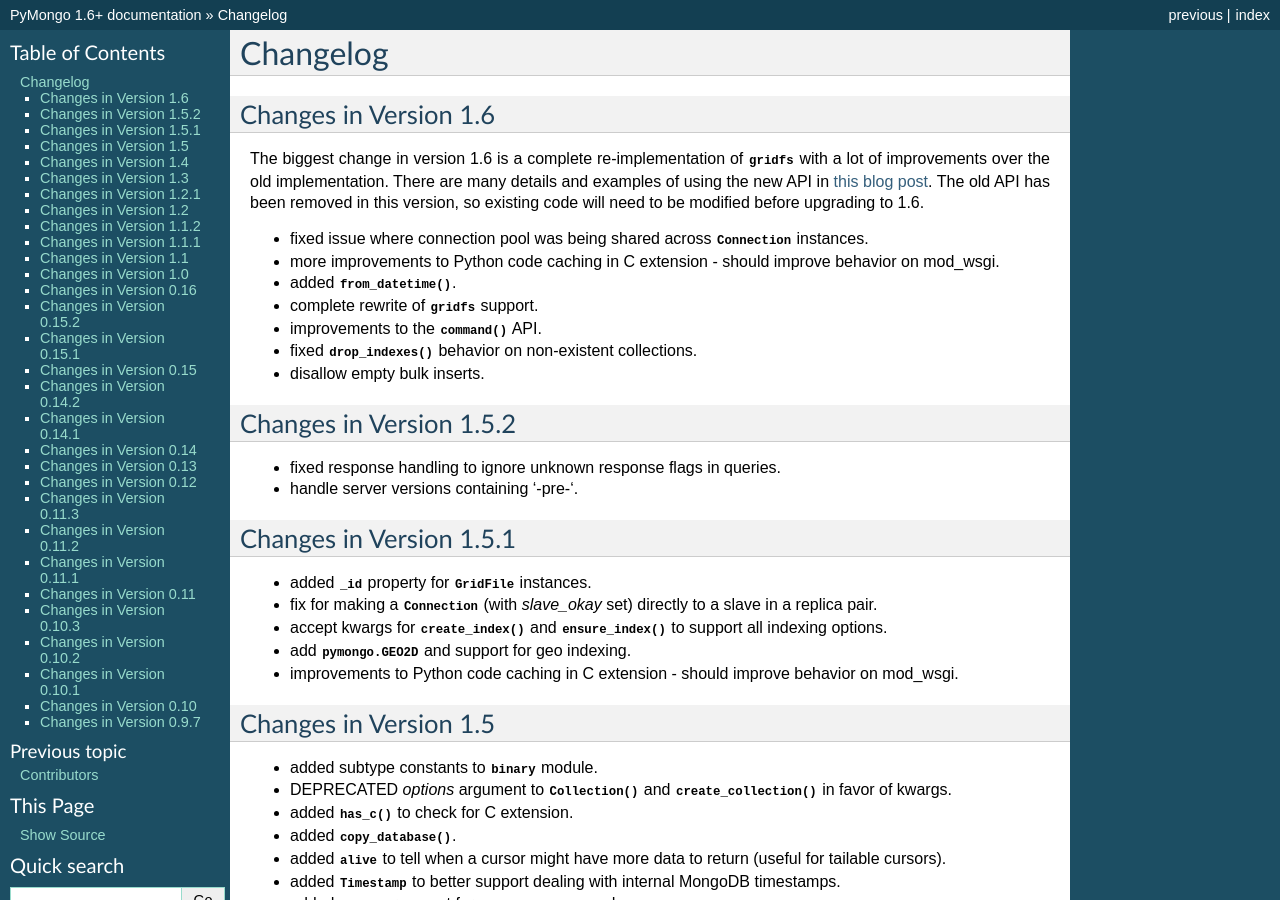
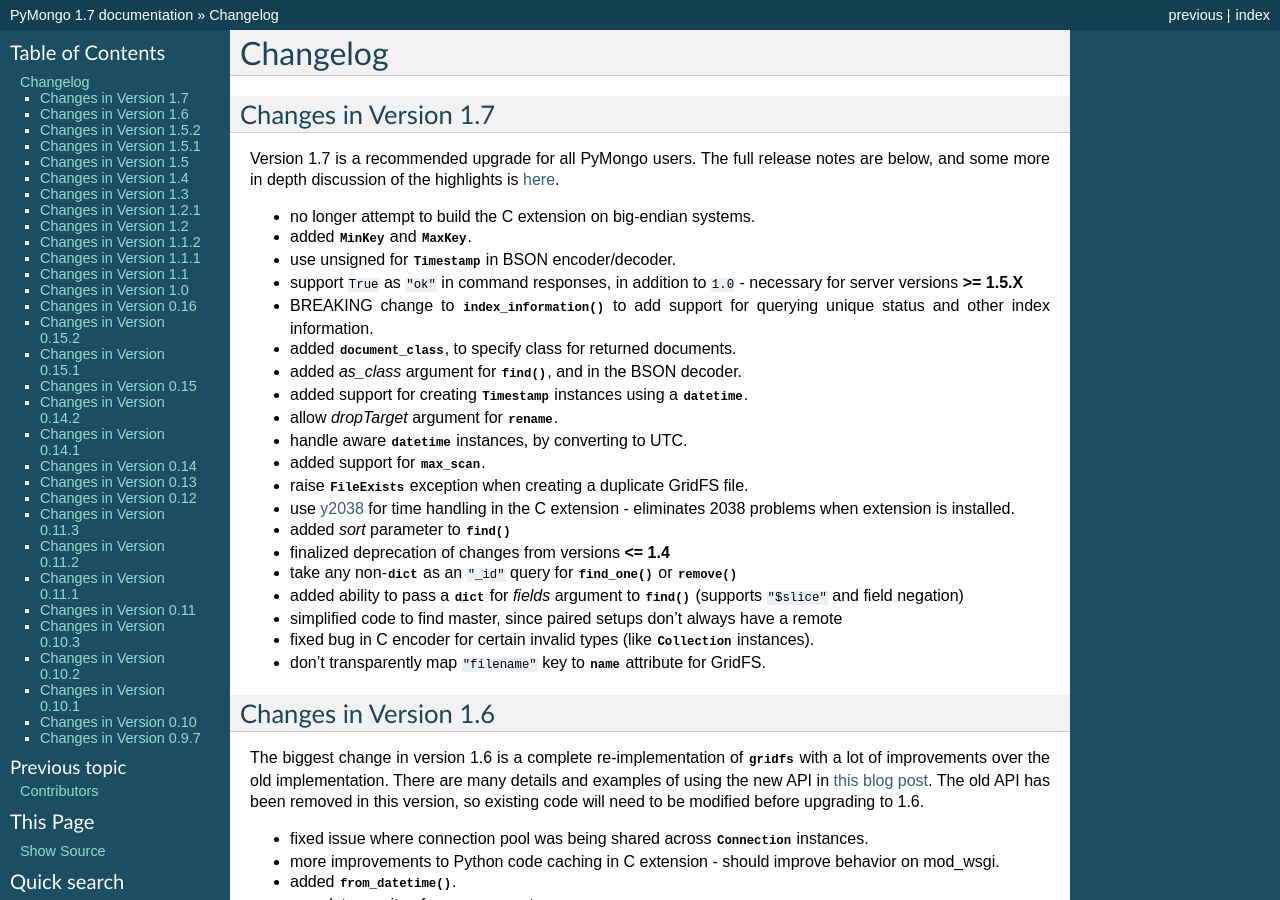
Before and after one commit to mongodb/mongo-python-driver, a Sphinx documentation site: the page built from doc/changelog.rst, in a window 1280 px wide and 900 px high. Built offline with Sphinx 7.4.7, drawn with Linux system fonts in a browser that asks for light colours; pages that are not in the unit, such as notebooks, are missing from menus; some of the changed text lies outside the part shown.

Commit message:
BUMP 1.7 - see changelog for details

```diff
--- a/doc/api/pymongo/index.rst
+++ b/doc/api/pymongo/index.rst
@@ -31,5 +31,7 @@
    son
    son_manipulator
    timestamp
+   min_key
+   max_key
    json_util
    cursor_manager
--- a/doc/changelog.rst
+++ b/doc/changelog.rst
@@ -1,5 +1,52 @@
 Changelog
 =========
+
+Changes in Version 1.7
+----------------------
+
+Version 1.7 is a recommended upgrade for all PyMongo users. The full release notes are below, and some more in depth discussion of the highlights is `here <http://dirolf.com/2010/06/17/pymongo-1.7-released.html>`_.
+
+- no longer attempt to build the C extension on big-endian systems.
+- added :class:`~pymongo.min_key.MinKey` and
+  :class:`~pymongo.max_key.MaxKey`.
+- use unsigned for :class:`~pymongo.timestamp.Timestamp` in BSON
+  encoder/decoder.
+- support ``True`` as ``"ok"`` in command responses, in addition to
+  ``1.0`` - necessary for server versions **>= 1.5.X**
+- BREAKING change to
+  :meth:`~pymongo.collection.Collection.index_information` to add
+  support for querying unique status and other index information.
+- added :attr:`~pymongo.connection.Connection.document_class`, to
+  specify class for returned documents.
+- added `as_class` argument for
+  :meth:`~pymongo.collection.Collection.find`, and in the BSON decoder.
+- added support for creating :class:`~pymongo.timestamp.Timestamp`
+  instances using a :class:`~datetime.datetime`.
+- allow `dropTarget` argument for
+  :class:`~pymongo.collection.Collection.rename`.
+- handle aware :class:`~datetime.datetime` instances, by converting to
+  UTC.
+- added support for :class:`~pymongo.cursor.Cursor.max_scan`.
+- raise :class:`~gridfs.errors.FileExists` exception when creating a
+  duplicate GridFS file.
+- use `y2038 <http://code.google.com/p/y2038/>`_ for time handling in
+  the C extension - eliminates 2038 problems when extension is
+  installed.
+- added `sort` parameter to
+  :meth:`~pymongo.collection.Collection.find`
+- finalized deprecation of changes from versions **<= 1.4**
+- take any non-:class:`dict` as an ``"_id"`` query for
+  :meth:`~pymongo.collection.Collection.find_one` or
+  :meth:`~pymongo.collection.Collection.remove`
+- added ability to pass a :class:`dict` for `fields` argument to
+  :meth:`~pymongo.collection.Collection.find` (supports ``"$slice"``
+  and field negation)
+- simplified code to find master, since paired setups don't always have
+  a remote
+- fixed bug in C encoder for certain invalid types (like
+  :class:`~pymongo.collection.Collection` instances).
+- don't transparently map ``"filename"`` key to :attr:`name` attribute
+  for GridFS.
 
 Changes in Version 1.6
 ----------------------
--- a/doc/examples/map_reduce.rst
+++ b/doc/examples/map_reduce.rst
@@ -89,7 +89,7 @@
 .. doctest::
 
   >>> db.things.map_reduce(map, reduce, full_response=True)
-  {u'counts': {u'input': 4, u'emit': 6, u'output': 3}, u'timeMillis': ..., u'ok': 1.0, u'result': u'...'}
+  {u'counts': {u'input': 4, u'emit': 6, u'output': 3}, u'timeMillis': ..., u'ok': True, u'result': u'...'}
 
 All of the optional map/reduce parameters are also supported, simply pass them as keyword arguments. In this example we use the `query` parameter to limit the documents that will be mapped over:
 
--- a/doc/faq.rst
+++ b/doc/faq.rst
@@ -108,9 +108,9 @@
 What is the correct way to handle time zones with PyMongo?
 ----------------------------------------------------------
 
-Prior to PyMongo version 1.6+, the correct way is to only save naive
+Prior to PyMongo version 1.7, the correct way is to only save naive
 :class:`~datetime.datetime` instances, and to save all dates as
-UTC. In versions >= 1.6+, the driver will automatically convert aware
+UTC. In versions >= 1.7, the driver will automatically convert aware
 datetimes to UTC before saving them. All datetimes retrieved from the
 server (no matter what version of the driver you're using) will be
 naive and represent UTC.
--- a/doc/tutorial.rst
+++ b/doc/tutorial.rst
@@ -293,7 +293,7 @@
   >>> posts.find({"date": {"$lt": d}}).sort("author").explain()["cursor"]
   u'BasicCursor'
   >>> posts.find({"date": {"$lt": d}}).sort("author").explain()["nscanned"]
-  3.0
+  3
 
 We can see that the query is using the *BasicCursor* and scanning over
 all 3 documents in the collection. Now let's add a compound index and
@@ -307,7 +307,7 @@
   >>> posts.find({"date": {"$lt": d}}).sort("author").explain()["cursor"]
   u'BtreeCursor date_-1_author_1'
   >>> posts.find({"date": {"$lt": d}}).sort("author").explain()["nscanned"]
-  2.0
+  2
 
 Now the query is using a *BtreeCursor* (the index) and only scanning
 over the 2 matching documents.
--- a/pymongo/__init__.py
+++ b/pymongo/__init__.py
@@ -39,7 +39,7 @@
 """Profile all operations."""
 
 # Remember to change in setup.py as well!
-version = "1.6+"
+version = "1.7"
 """Current version of PyMongo."""
 
 Connection = PyMongo_Connection
--- a/setup.py
+++ b/setup.py
@@ -20,7 +20,7 @@
 from distutils.core import Extension
 
 # Remember to change in pymongo/__init__.py as well!
-version = "1.6+"
+version = "1.7"
 
 f = open("README.rst")
 try:
```
Also changed, not shown: 9 other files.
